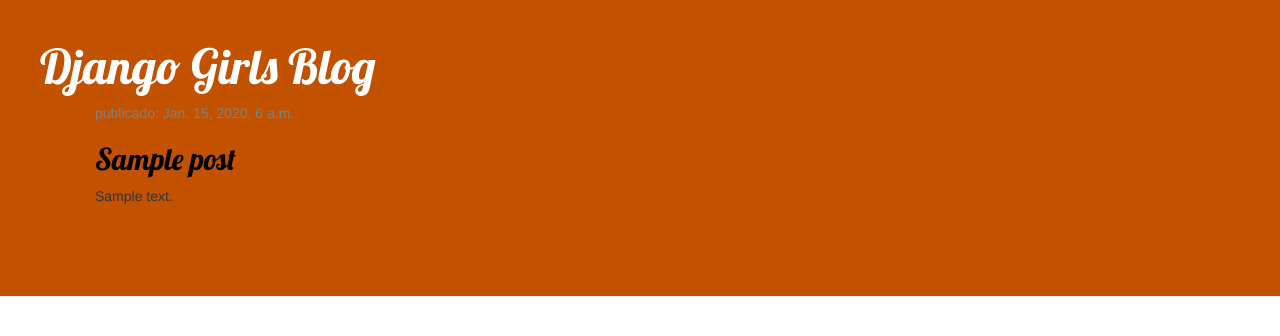
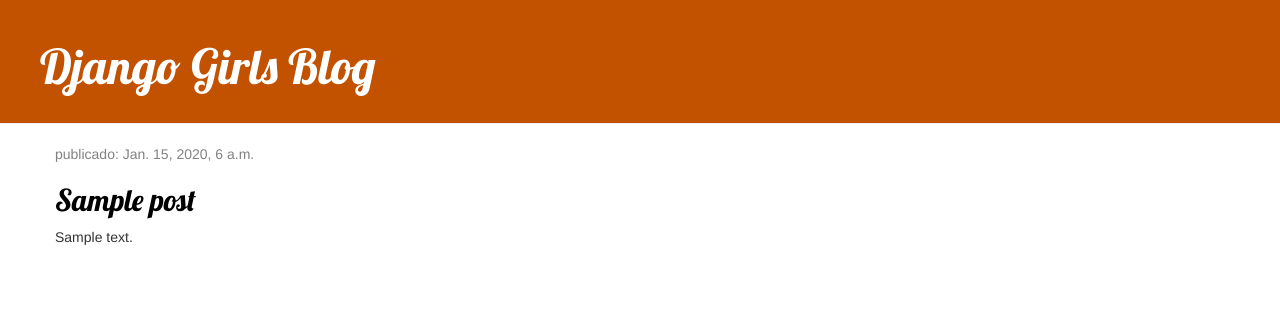
Before and after one commit to Fer-Bar/News-Code-Blog, a Django app: page / in a window 1280 px wide. Shown: the top 336 px of the page. Run offline with Django 3.2, Linux system fonts and the light colour scheme; tables that the repository leaves empty hold one stand-in row (values such as "Sample post"); some libraries are stand-ins or nearby versions.

Commit message:
Arreglo del CSS del blog

```diff
--- a/blog/static/css/blog.css
+++ b/blog/static/css/blog.css
@@ -1,6 +1,7 @@
-h1 a, h2 a {
-    color: #FCA205;
-    font-family: 'Lobster';
+* {
+    box-sizing: border-box;
+    padding: 0;
+    margin: 0;
 }
 .page-header {
     background-color: #C25100;
--- a/blog/templates/blog/post_list.html
+++ b/blog/templates/blog/post_list.html
@@ -3,7 +3,6 @@
 <html lang="en">
     <head>
         <meta charset="UTF-8">
-        <meta http-equiv="X-UA-Compatible" content="IE=edge">
         <meta name="viewport" content="width=device-width, initial-scale=1.0">
         <link rel="stylesheet" href="//maxcdn.bootstrapcdn.com/bootstrap/3.2.0/css/bootstrap.min.css">
         <link rel="stylesheet" href="//maxcdn.bootstrapcdn.com/bootstrap/3.2.0/css/bootstrap-theme.min.css">
@@ -14,6 +13,7 @@
     <body>
         <div class="page-header">
             <h1><a href="/">Django Girls Blog</a></h1>
+        </div>
         <div class="content container">
             <div class="row">
                 <div class="col-md-8">
```
